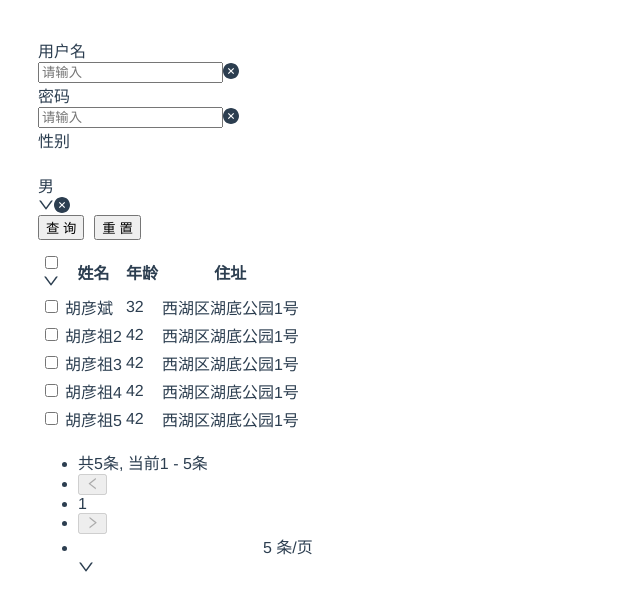
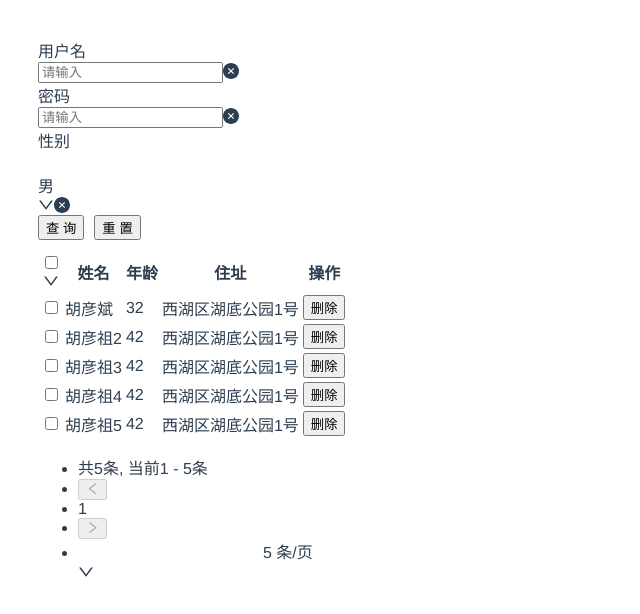
Before and after one commit to newDayStudy/vite-vue, a Vue app: page /#/home in a window 1280 px wide. Shown: the top 614 px of the page, without its empty margins (0-640 px from the left). Built offline with nearby package versions, Linux system fonts and the light colour scheme.

Commit message:
fix: h函数的用法变化

```diff
--- a/src/components/table/Table.vue
+++ b/src/components/table/Table.vue
@@ -73,6 +73,15 @@ const rowSelection = computed(() => {
   return baseRowSelection;
 });
 
+const customRow = (record, index) => {
+  return {
+    onClick(e) {
+      e.stopPropagation();
+      console.log(record, index);
+    },
+  };
+};
+
 defineExpose({
   selectedRowKeys: toRaw(baseRowSelection),
 });
@@ -86,8 +95,10 @@ defineExpose({
     :data-source="dataSource"
     :pagination="mergePagination"
     :row-selection="rowSelection"
+    :custom-row="customRow"
     @change="onChange"
   >
+    <slot></slot>
   </a-table>
 </template>
 
--- a/src/views/HomeCom.vue
+++ b/src/views/HomeCom.vue
@@ -1,7 +1,8 @@
 <script setup>
-import { reactive, ref, unref } from "vue";
+import { reactive, ref, unref, h } from "vue";
 import Table from "@/components/table/Table.vue";
 import Form from "@/components/form/Form.vue";
+import { Button } from "ant-design-vue";
 const tableRef = ref();
 const state = reactive({
   dataSource: [
@@ -81,6 +82,27 @@ const state = reactive({
       title: "住址",
       dataIndex: "address",
       key: "address",
+    },
+    {
+      title: "操作",
+      dataIndex: "action",
+      customRender({ text, record, index, column }) {
+        return h(
+          Button,
+          {
+            size: "small",
+            type: "primary",
+            onClick(e) {
+              e.stopPropagation();
+              alert("删除行的下标" + index);
+              state.dataSource = state.dataSource.filter(
+                (item, i) => i != index
+              );
+            },
+          },
+          () => h("span", "删除")
+        );
+      },
     },
   ],
   formItems: [
@@ -172,7 +194,8 @@ const selections = reactive([
       selected-type="checkbox"
       :selections="selections"
       @change="change"
-    />
+    >
+    </Table>
   </a-layout>
 </template>
 
```
Also changed, not shown: .eslintrc.js.
